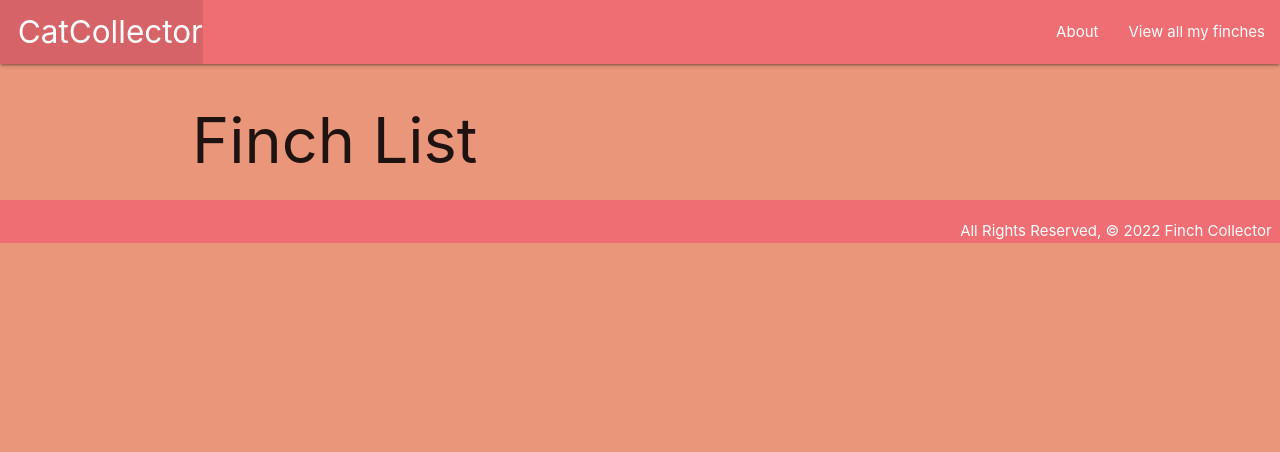
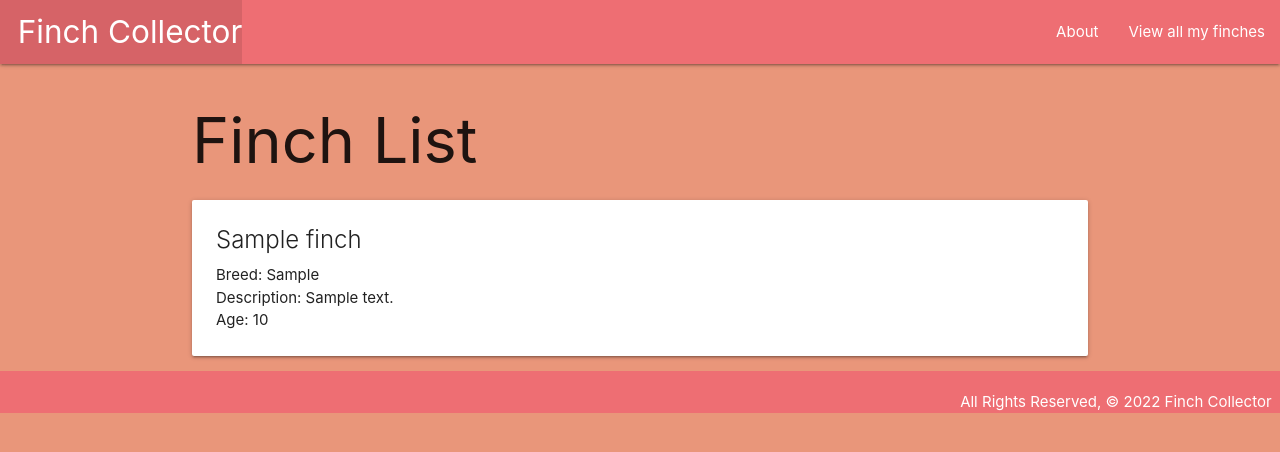
Before and after one commit to jquan114/django_python_finch_collector, a Django app: page /finch/ in a window 1280 px wide. Shown: the top 452 px of the page. Run offline with Django 4.2, Linux system fonts and the light colour scheme; tables that the repository leaves empty hold one stand-in row (values such as "Sample post").

Commit message:
wip:finches showing up

```diff
--- a/main_app/templates/base.html
+++ b/main_app/templates/base.html
@@ -18,7 +18,7 @@
             <div class="nav-wrapper">
                 <ul>
                     <li>
-                        <a href="/" class="left brand-logo">&nbsp;&nbsp;CatCollector</a>
+                        <a href="/" class="left brand-logo">&nbsp;&nbsp;Finch Collector</a>
                     </li>
                 </ul>
                 <ul class="right">
--- a/main_app/templates/finch/index.html
+++ b/main_app/templates/finch/index.html
@@ -2,16 +2,16 @@
 
 <h1>Finch List</h1>
 
-{% for cat in cats %}
+{% for fi in finches %}
 <div class="card">
     <div class="card-content">
-        <span class="card-title">{{ finch.name }}</span>
-        <p>Breed: {{ cat.breed }}</p>
-        <p>Description: {{ finch.description }}</p>
-        {% if finch.age > 0 %}
-        <p>Age: {{ finch.age }}</p>
+        <span class="card-title">{{ fi.name }}</span>
+        <p>Breed: {{ fi.breed }}</p>
+        <p>Description: {{ fi.description }}</p>
+        {% if fi.age > 0 %}
+        <p>Age: {{ fi.age }}</p>
         {% else %}
-        <p>Age: Kitten</p>
+        <p>Age: 2</p>
         {% endif %}
     </div>
 </div>
```
Also changed, not shown: main_app/migrations/0001_initial.py (added).
